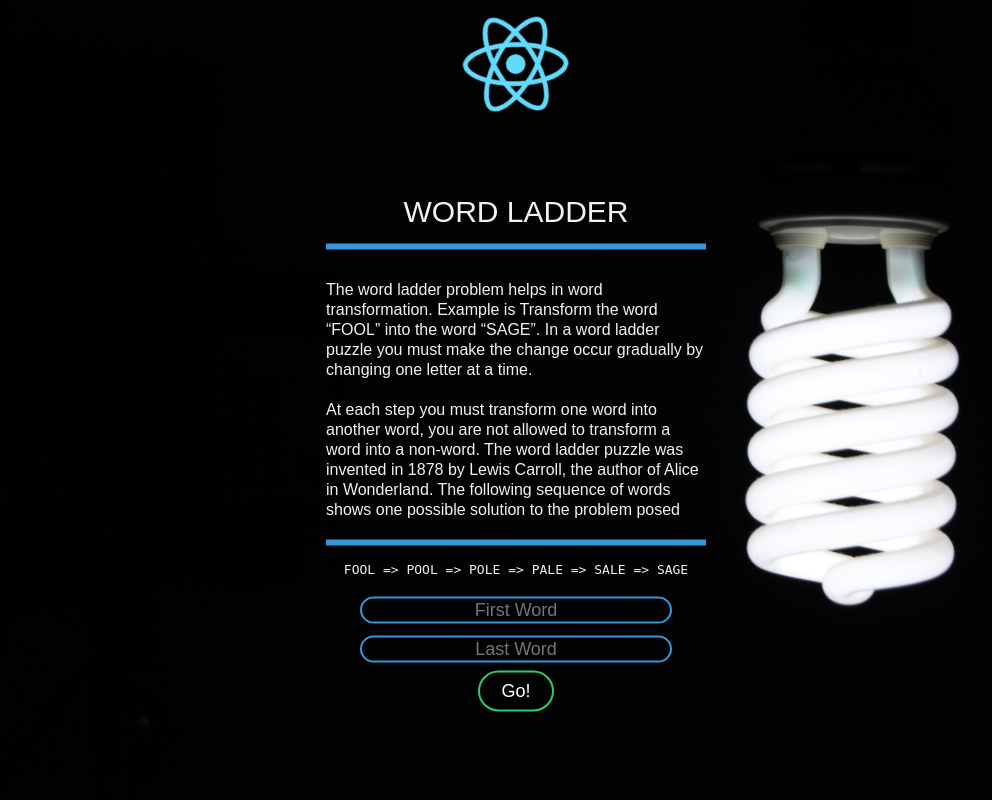
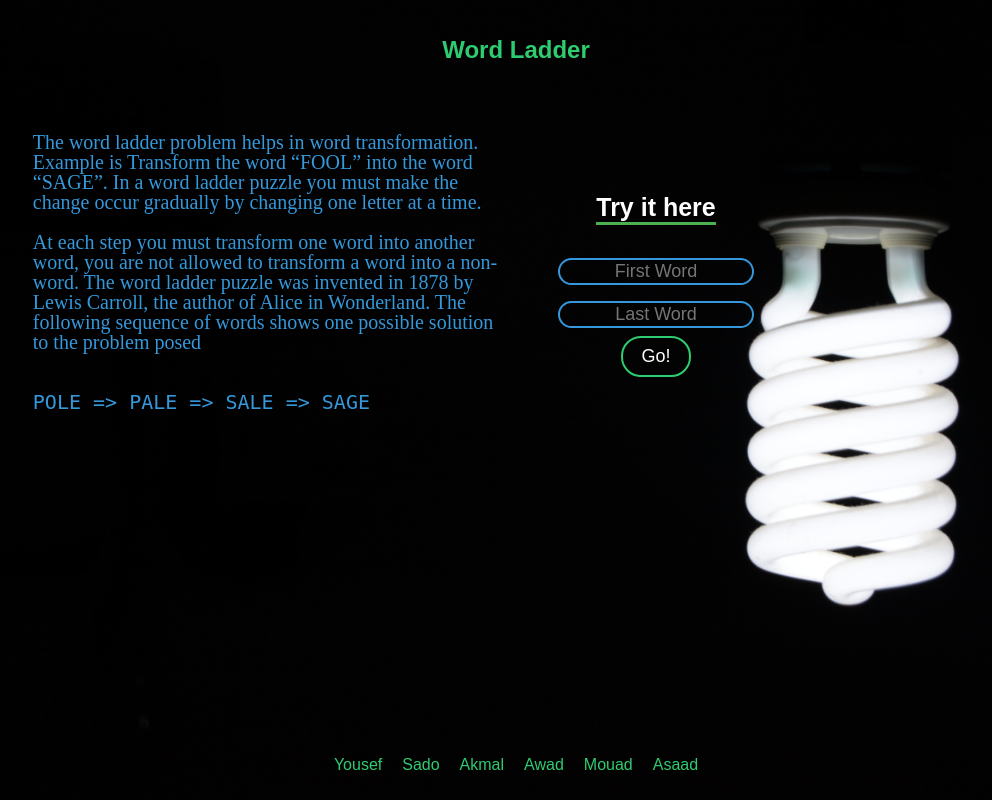
Before and after one commit to asaadoov/Word_ladder, a Flask app: page / in a window 1280 px wide. Shown: the whole page, without its empty margins (124-1116 px from the left). Run offline with Flask 2, Linux system fonts and the light colour scheme; parts of the project's set-up code (start-up, migrations or seed data) failed here and were passed over; some libraries are stand-ins or nearby versions.

Commit message:
Add files via upload
done:
      1- css file
      2- layout.html
in progress:
       3- path with one change

```diff
--- a/server.py
+++ b/server.py
@@ -1,5 +1,4 @@
 from flask import Flask, render_template, request
-from bfs2 import Queue, bfs, getPath
 from bfs2 import Queue, bfs, getPath
 from buildGraph import Graph
 
@@ -14,26 +13,22 @@ def index():
 @app.route('/', methods=['POST'])
 def getInput():
 
-    word1 = request.form['firstWord']
-    word2 = request.form['lastWord']
-
-    # if (type(word1) is 'int'  or type(word1) == int):
-    #     print(type(word1))
-    #     return render_template('resultFail.html', msg='One of the inputs is not a word')
+    word1 = (request.form['firstWord']).strip()
+    word2 = (request.form['lastWord']).strip()
 
     if ((word1 in Graph and word2 in Graph) and (len(word1) != len(word2))):
-        return render_template('resultFail.html', msg='the two words have different lengths')
+        return render_template('resultFailure.html', msg='The two words have different lengths')
+
+    elif (word1 == word2):
+        return render_template('resultFailure.html', msg='The two words are the same')
 
     elif (not (word1 in Graph and word2 in Graph)):
-        return render_template('resultFail.html', msg='One of the words is not in the list')
-
-    elif (word1 is word2):
-        return render_template('resultFail.html', msg='the two words are the same')
+        return render_template('resultFailure.html', msg='One of the words is not in the list')
 
     elif (len(word1) == len(word2)):
 
         if (word1 not in Graph or word2 not in Graph):
-            return render_template('resultFail.html', msg='One of the words is not in the list')
+            return render_template('resultFailure.html', msg='One of the words is not in the list')
 
         elif word1 in Graph:
             start = Graph[word1]
@@ -44,10 +39,10 @@ def getInput():
                 length = len(path)
                 print(path, length)
                 if (length == 2):
-                    return render_template('resultFail.html', msg='There is no path between these two words in the list')
+                    return render_template('resultFailure.html', msg='There is no path between these two words in the list')
                 elif (length != 2):
-                    return render_template("result.html", firstWord=word1, lastWord=word2, path=path, len=length)
+                    return render_template("resultSuccess.html", firstWord=word1, lastWord=word2, path=path, len=length)
 
 
 if __name__ == '__main__':
-    app.run(port=5, debug=True)
+    app.run(port=5008, debug=True)
--- /dev/null
+++ b/static/layout.css
@@ -0,0 +1,203 @@
+* {
+  box-sizing: border-box;
+}
+html {
+  height: 100%;
+}
+body {
+  height: 100%;
+  font-family: sans-serif;
+  margin: 0;
+  background: url(./bg.jpg) no-repeat;
+  background-size: cover;
+  display: grid;
+  grid-template-columns: auto;
+  grid-template-rows: 80px auto 80px;
+  grid-template-areas:
+    "hd"
+    "content"
+    "footer";
+  height: 100%;
+}
+
+.indexBody {
+  display: grid;
+  grid-template-columns: 50% 20% 30%;
+  grid-template-rows: auto;
+  grid-template-areas: "index_description index_inputBox dummy";
+}
+
+.successBody,
+.failureBody {
+  display: grid;
+  grid-template-columns: 100%;
+  grid-template-rows: auto;
+  grid-template-areas: "result_area";
+}
+
+header,
+section,
+footer {
+  padding: 16px;
+  text-align: center;
+}
+
+header {
+  grid-area: hd;
+  color: #2ecc71;
+}
+
+.container {
+  min-height: 100%;
+  width: 80%;
+  margin: auto;
+}
+
+.description {
+  grid-area: index_description;
+  margin-right: 0;
+  font-family: "Times New Roman", Times, serif;
+  font-size: 20px;
+  font-weight: 400;
+  color: #3498db;
+  line-height: 20px;
+  text-align: left;
+  display: flex;
+  align-items: center;
+  flex-flow: row wrap;
+}
+
+.main {
+  min-height: 100%;
+  position: relative;
+  overflow: auto;
+}
+
+.inputBox {
+  grid-area: index_inputBox;
+  margin-left: 0;
+  display: flex;
+  flex-flow: row wrap;
+  justify-content: space-evenly;
+  align-items: center;
+  align-content: center;
+  color: white;
+  width: 280px;
+  overflow: hidden;
+  font-size: 20px;
+  padding: 4px 0;
+  margin: 4px 0;
+  text-align: center;
+}
+
+.inputBox h3 {
+  font-size: 25px;
+  border-bottom: 3px solid #4caf50;
+}
+
+.inputItem input {
+  outline: none;
+  background: none;
+  color: white;
+  font-size: 18px;
+  width: 80%;
+  margin: 8px 2px;
+  text-align: center;
+  border: 2px solid #3498db;
+  border-radius: 24px;
+  transition: 0.25s;
+}
+
+.inputItem input:focus {
+  width: 98%;
+  border-color: #2ecc71;
+}
+
+.btn {
+  outline: none;
+  background: none;
+  color: white;
+  font-size: 18px;
+  margin: 0 2px;
+  text-align: center;
+  border: 2px solid #2ecc71;
+  border-radius: 20px;
+  width: 70px;
+  padding: 8px 4px;
+  cursor: pointer;
+  transition: 0.25s;
+}
+
+.btn:hover {
+  color: #2ecc71;
+  border-color: #3498db;
+}
+
+footer {
+  grid-area: footer;
+  position: absolute;
+  width: 100%;
+  left: 0;
+  bottom: 0;
+  color: #2ecc71;
+}
+
+.ulSuccess span i {
+  text-decoration: none;
+  text-align: center;
+  font-size: 12px;
+  color: white;
+  margin: 0 2px;
+  padding: 0;
+  display: flex;
+  box-sizing: border-box;
+}
+
+.liSuccess {
+  list-style: none;
+  text-decoration: none;
+  text-transform: capitalize;
+  position: relative;
+  outline: none;
+  background: none;
+  color: #2ecc71;
+  font-size: 15px;
+  margin: 0 2px;
+  text-align: center;
+  border: 2px solid #3498db;
+  border-radius: 24px;
+  width: 18%;
+  padding: 6px 4px;
+  transition: 0.25s;
+}
+
+footer ul,
+.ulSuccess {
+  list-style: none;
+  margin: 0;
+  padding: 0;
+  display: flex;
+  flex-direction: row;
+  justify-content: center;
+  align-items: center;
+  height: 100%;
+}
+
+footer li,
+.liSuccess {
+  margin: 10px;
+}
+
+.result {
+  grid-area: "result_area";
+}
+
+.msg {
+  font-family: "Times New Roman", Times, serif;
+  font-size: 35px;
+  font-weight: 400;
+  color: #3498db;
+  line-height: 20px;
+  text-align: center;
+  margin: auto;
+}
--- a/templates/index.html
+++ b/templates/index.html
@@ -1,22 +1,11 @@
-<!DOCTYPE html>
-<html lang="en">
-  <head>
-    <meta charset="UTF-8" />
-    <meta name="viewport" content="width=device-width, initial-scale=1.0" />
-    <meta http-equiv="X-UA-Compatible" content="ie=edge" />
-    <link rel="stylesheet" href="{{ url_for('static', filename='../static/style.css') }}" />
-    <title>Word Ladder </title>
-  </head>
+{% extends "layout.html" %}
 
-  <body>
-      <div class="App">
-          <header class="App-header">
-            <img src="../static/logo.svg" class="App-logo" alt="logo" />
-          </header>
+{% block content%}
 
-          <div class="inputBox">
-              <h1>Word Ladder</h1>
-              <p class="text">
+<div class="indexBody">
+  <!-- start descciption section -->
+  <section class="description col-md-8 container">
+    <p >
       The word ladder problem helps in word transformation. Example is
       Transform the word “FOOL” into the word “SAGE”. In a word ladder
       puzzle you must make the change occur gradually by changing one letter at a time. <br><br>
@@ -26,31 +15,27 @@
       in 1878 by Lewis Carroll, the author of Alice in Wonderland. The
       following sequence of words shows one possible solution to the problem
       posed
-                <pre>FOOL => POOL => POLE => PALE => SALE => SAGE</pre>
+      <pre>POLE => PALE => SALE => SAGE</pre>
     </p>
+  </section> <!-- end description section -->
+
+
+  <!-- start input section -->
+  <aside class="inputBox col-md-4 fright">
+    <h3>Try it here </h3>
     <form name="input" action="." method="POST" autocomplete="off">
-                <div class="textBox">
+        <!-- first word input -->
+      <div class="inputItem">
         <input type="text" name="firstWord" aria-required="true" placeholder="First Word" />
       </div>
-
-                <div class="textBox">
+      <!-- last word input -->
+      <div class="inputItem">
         <input type="text" name="lastWord" aria-required="true" placeholder="Last Word" />
       </div>
+      <!-- input Button -->
       <input type="submit"  class="btn" value="Go!" />
+
     </form>
-
+  </aside><!-- end input section -->
 </div>
-
-      </div>
-
-
-
-
-
-
-    <script
-      type="text/javascript"
-      src="{{ url_for('static', filename='home.js') }}"
-    ></script>
-  </body>
-</html>
+{% endblock %}
--- /dev/null
+++ b/templates/layout.html
@@ -0,0 +1,42 @@
+<!DOCTYPE html>
+<html>
+  <head>
+    <meta charset="UTF-8" />
+    <meta name="viewport" content="width=device-width, initial-scale=1.0" />
+    <meta http-equiv="X-UA-Compatible" content="ie=edge" />
+    <link
+      rel="stylesheet"
+      href="{{ url_for('static', filename='layout.css') }}"
+      type="text/css"
+    />
+    <link
+      rel="stylesheet"
+      href="https://use.fontawesome.com/releases/v5.5.0/css/all.css"
+      integrity="sha384-B4dIYHKNBt8Bc12p+WXckhzcICo0wtJAoU8YZTY5qE0Id1GSseTk6S+L3BlXeVIU"
+      crossorigin="anonymous"
+    />
+    <title>Word Ladder</title>
+  </head>
+
+  <body>
+    <header><h2>Word Ladder</h2></header>
+
+    <section class="main">
+      {% block content%}
+
+      <!-- the content of each page will be here -->
+
+      {%endblock%}
+    </section>
+    <footer>
+      <ul>
+        <li>Yousef</li>
+        <li>Sado</li>
+        <li>Akmal</li>
+        <li>Awad</li>
+        <li>Mouad</li>
+        <li>Asaad</li>
+      </ul>
+    </footer>
+  </body>
+</html>
--- /dev/null
+++ b/templates/resultFailure.html
@@ -0,0 +1,6 @@
+{% extends "layout.html" %} {% block content%}
+<div class="failureBody container">
+  <p class="msg">{{ msg }}</p>
+  <form action="."><input type="submit" class="btn" value="Again!" /></form>
+</div>
+{% endblock %} TODO: add it to templates folder
```
Also changed, not shown: templates/resultSuccess.html (added, +18 -0 lines). Lines whose indentation alone changed are shown as unchanged.
